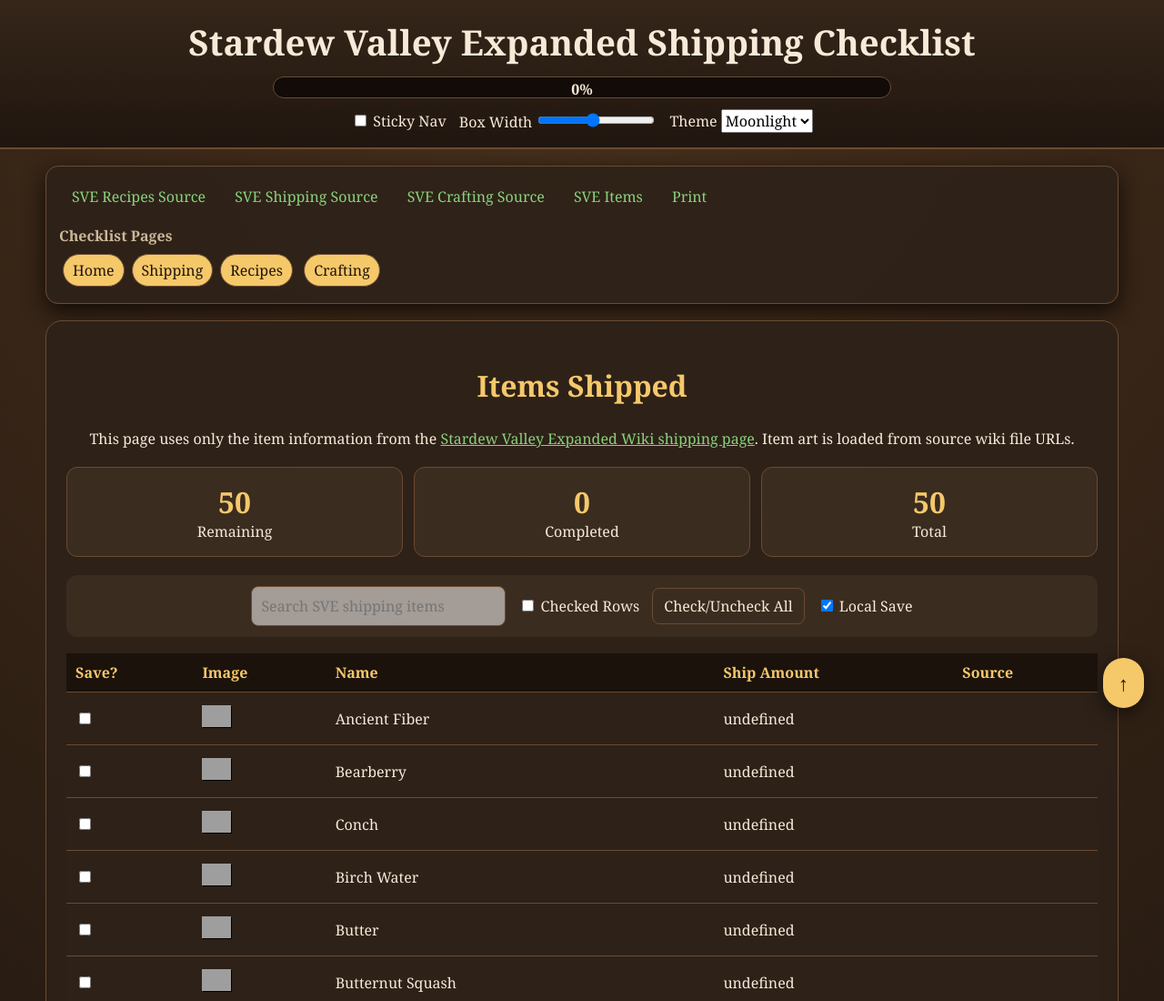
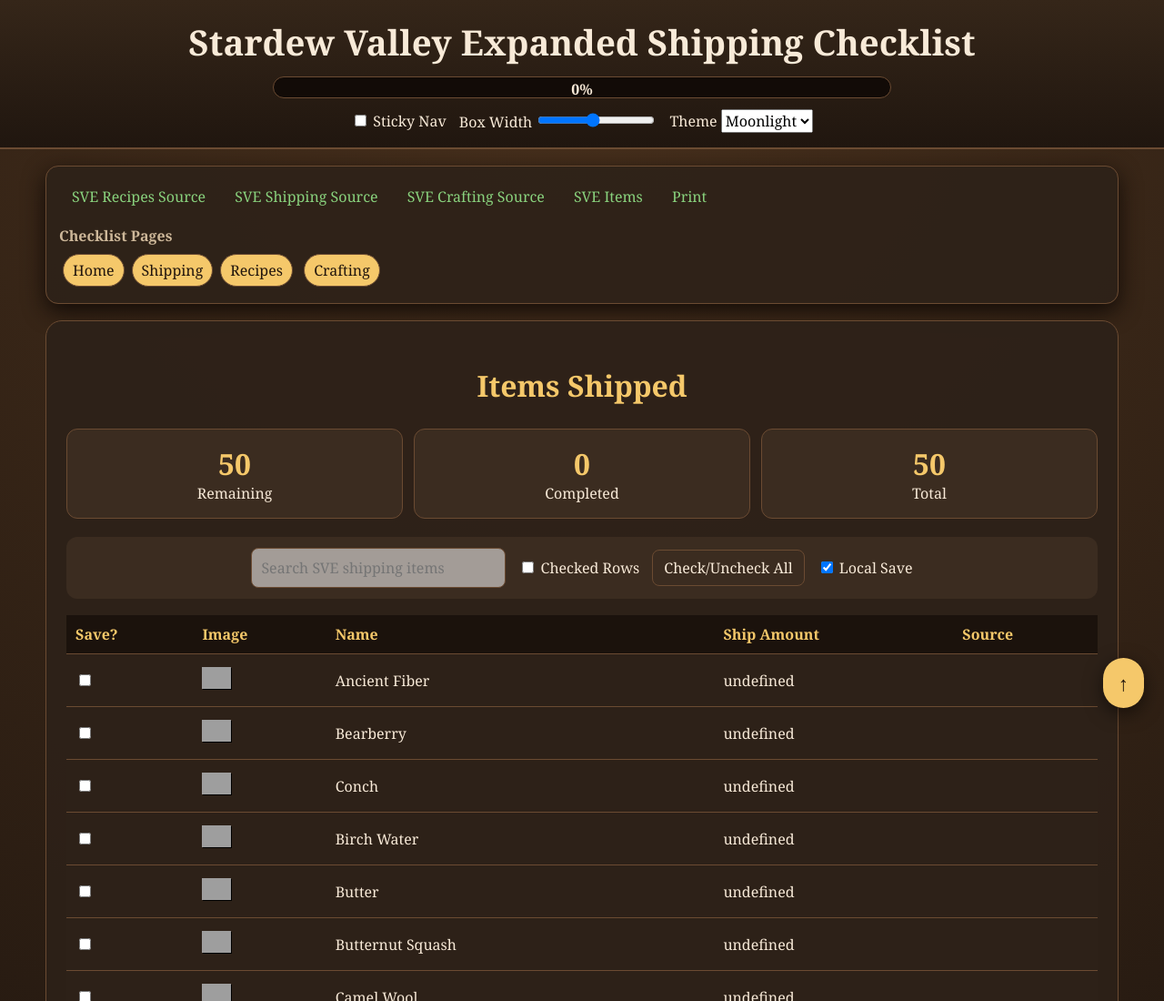
Before and after one commit to Starpony999/SDV-Checklist, a plain HTML site: page shipping.html in a window 1280 px wide. Shown: the top 1100 px of the page at 91% size. Drawn offline with Linux system fonts and the light colour scheme; grey boxes are pictures that could not be loaded.

Commit message:
Remove wiki reference from shipping page
Removed reference to the Stardew Valley Expanded Wiki from the shipping page.

```diff
--- a/shipping.html
+++ b/shipping.html
@@ -31,7 +31,6 @@
   <main class="page" id="page" data-checklist="shipping">
     <section class="hero">
       <h2>Items Shipped</h2>
-      <p>This page uses only the item information from the <a href="https://stardew-valley-expanded.fandom.com/wiki/Shipping">Stardew Valley Expanded Wiki shipping page</a>. Item art is loaded from source wiki file URLs.</p>
     </section>
     <section class="stats" aria-label="Checklist totals">
       <div><strong id="remaining">0</strong><span>Remaining</span></div>
```
